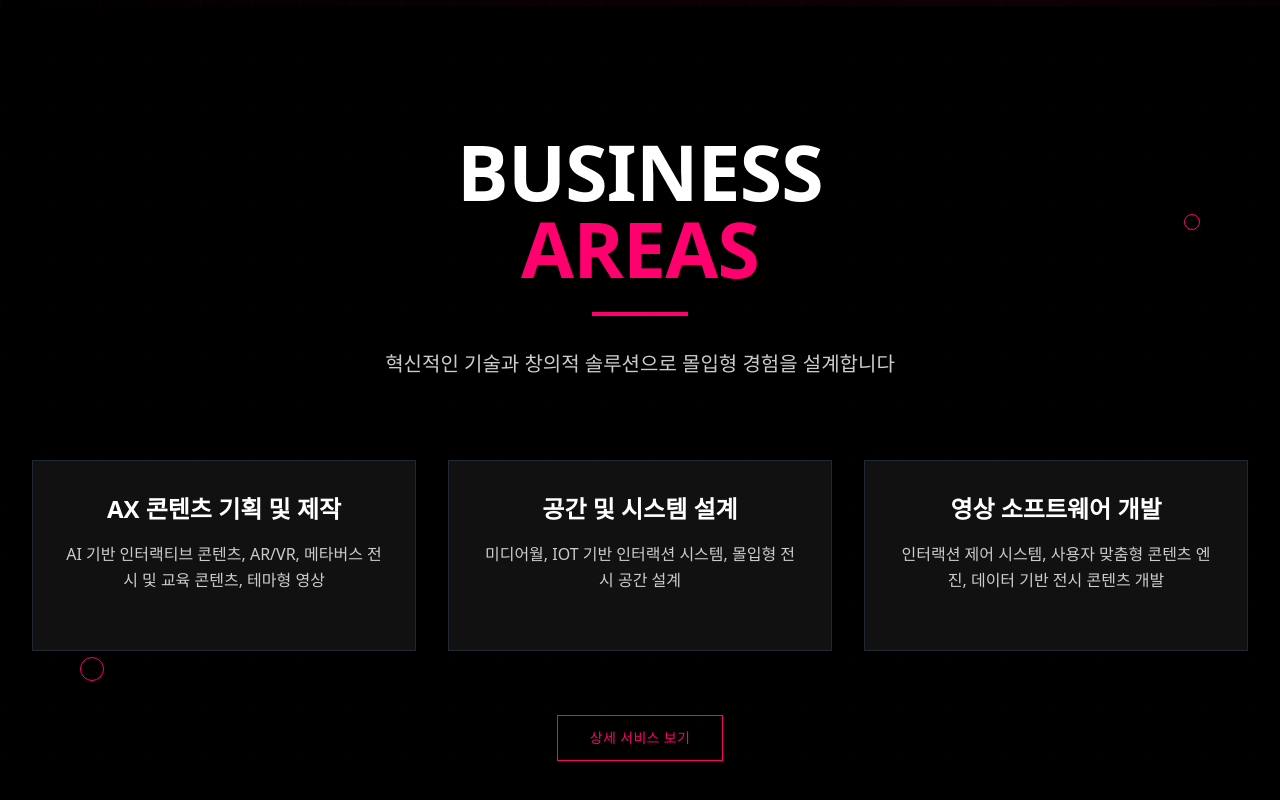
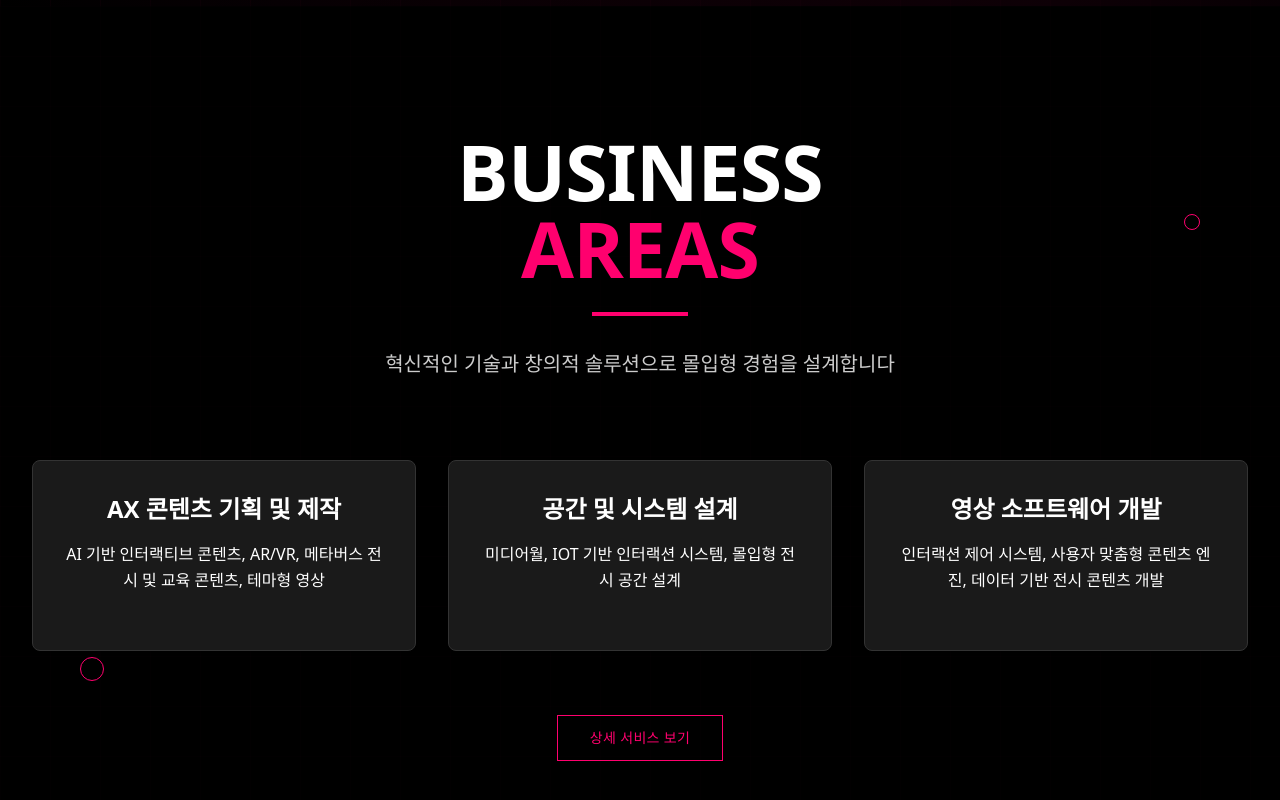
Before and after one commit to nohemie00/terrafuture, a React (Create React App) app: page / in a window 1280 px wide. Shown: the part 794-1594 px from the top of the page. Built offline with nearby package versions, Linux system fonts and the light colour scheme; grey boxes are pictures that could not be loaded.

Commit message:
Update BusinessAreas.js

```diff
--- a/src/components/BusinessAreas.js
+++ b/src/components/BusinessAreas.js
@@ -1,7 +1,7 @@
 import React, { useEffect, useState } from 'react';
 
 const BusinessAreas = () => {
-  const [isVisible, setIsVisible] = useState(false);
+  const [isVisible, setIsVisible] = useState(true); // 바로 보이도록 true로 설정
 
   useEffect(() => {
     const observer = new IntersectionObserver(
@@ -50,7 +50,7 @@ const BusinessAreas = () => {
 
       <div className="container-custom relative z-10">
         {/* Section Header */}
-        <div className={`text-center mb-20 fade-in ${isVisible ? 'visible' : ''}`}>
+        <div className="text-center mb-20">
           <h2 className="text-display font-tech font-bold text-white mb-6">
             BUSINESS
             <span className="text-pink block">AREAS</span>
@@ -66,18 +66,19 @@ const BusinessAreas = () => {
           {businessAreas.map((area, index) => (
             <div
               key={index}
-              className={`card-modern p-8 hover-lift fade-in ${isVisible ? 'visible' : ''}`}
-              style={{ animationDelay: area.delay }}
+              className="p-8 hover-lift rounded-lg transition-all duration-300 border hover:border-pink"
+              style={{
+                backgroundColor: '#1a1a1a',
+                borderColor: '#333333'
+              }}
             >
-
-
               {/* Title */}
               <h3 className="text-2xl font-tech font-bold text-white mb-4 text-center">
                 {area.title}
               </h3>
 
               {/* Description */}
-              <p className="text-secondary leading-relaxed text-center mb-6">
+              <p className="text-white leading-relaxed text-center mb-6">
                 {area.description}
               </p>
 
@@ -88,7 +89,7 @@ const BusinessAreas = () => {
         </div>
 
         {/* Bottom CTA */}
-        <div className={`text-center mt-16 fade-in ${isVisible ? 'visible' : ''}`} style={{ animationDelay: '0.6s' }}>
+        <div className="text-center mt-16">
           <button className="btn-modern">
             상세 서비스 보기
           </button>
```
